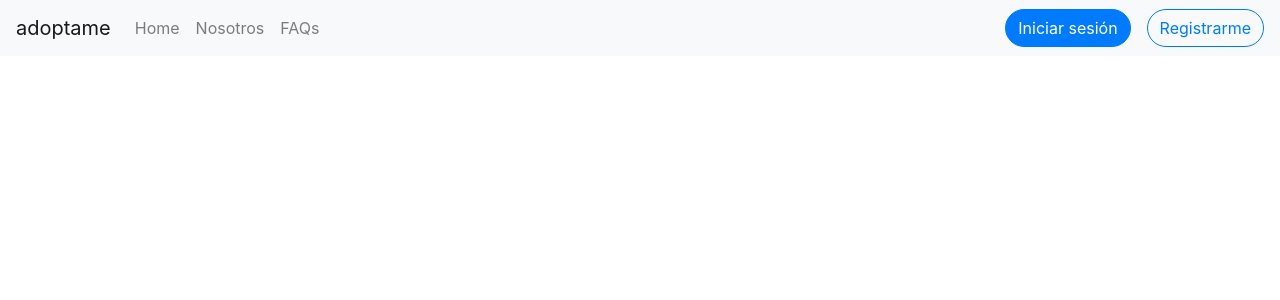
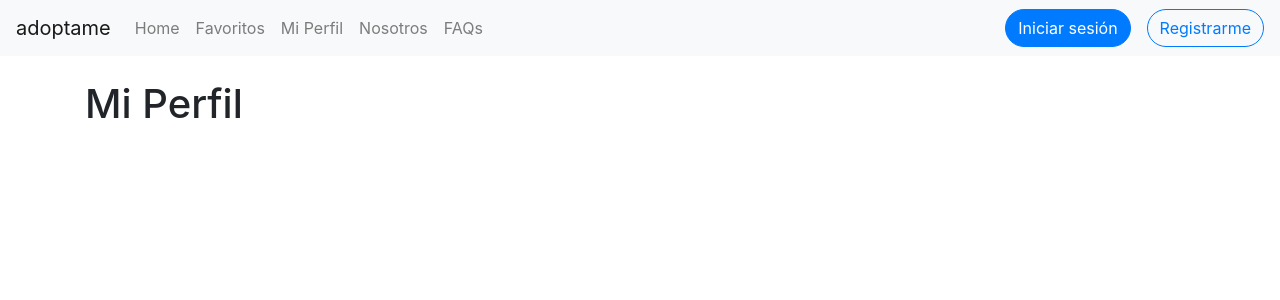
Before and after one commit to vderudder/adoptame, a Vue app in the folder front/: page /mi-perfil in a window 1280 px wide. Shown: the top 300 px of the page. Built offline with nearby package versions, Linux system fonts and the light colour scheme.

Commit message:
feat: added Favoritos and Mi Perfil views

```diff
--- a/front/src/components/Navbar.vue
+++ b/front/src/components/Navbar.vue
@@ -8,6 +8,8 @@
       <b-collapse id="nav-collapse" is-nav>
         <b-navbar-nav>
           <b-nav-item to="/"> Home</b-nav-item>
+          <b-nav-item to="favoritos"> Favoritos</b-nav-item>
+          <b-nav-item to="mi-perfil"> Mi Perfil</b-nav-item>
           <b-nav-item to="nosotros"> Nosotros </b-nav-item>
           <b-nav-item to="faqs"> FAQs </b-nav-item>
         </b-navbar-nav>
--- a/front/src/router/index.js
+++ b/front/src/router/index.js
@@ -9,6 +9,16 @@ const routes = [
     path: '/',
     name: 'Home',
     component: Home
+  },
+  {
+    path: '/favoritos',
+    name: 'Favoritos',
+    component: () => import('../views/Favoritos.vue')
+  },
+  {
+    path: '/mi-perfil',
+    name: 'Mi Perfil',
+    component: () => import('../views/Perfil.vue')
   },
   {
     path: '/nosotros',
--- /dev/null
+++ b/front/src/views/Favoritos.vue
@@ -0,0 +1,42 @@
+<template>
+  <div>
+    <b-container class="my-4">
+      <h1>Favoritos</h1>
+
+      <Gallery :list="favoritesList" v-show="this.favoritesList" />
+
+      <div v-show="this.favoritesList.length == 0">
+        <h3>Aun no tienes favoritos, dale like a algun post</h3>
+      </div>
+    </b-container>
+  </div>
+</template>
+
+<script>
+import { PostFacade } from "../services/post/post.facade";
+import Gallery from "../components/Gallery.vue";
+
+export default {
+  name: "Favoritos",
+  components: {
+    Gallery,
+  },
+
+  props: {
+    list: Array,
+  },
+
+  data() {
+    return {
+      favoritesList: this.list
+    }
+  },
+
+  async created() {
+    this.favoritesList = await PostFacade.getFavoritesList();
+  },
+};
+</script>
+
+<style>
+</style>
--- /dev/null
+++ b/front/src/views/Perfil.vue
@@ -0,0 +1,14 @@
+<template>
+  <div>
+    <b-container class="my-4">
+      <h1>Mi Perfil</h1>
+    </b-container>
+  </div>
+</template>
+
+<script>
+export default {};
+</script>
+
+<style>
+</style>
```
